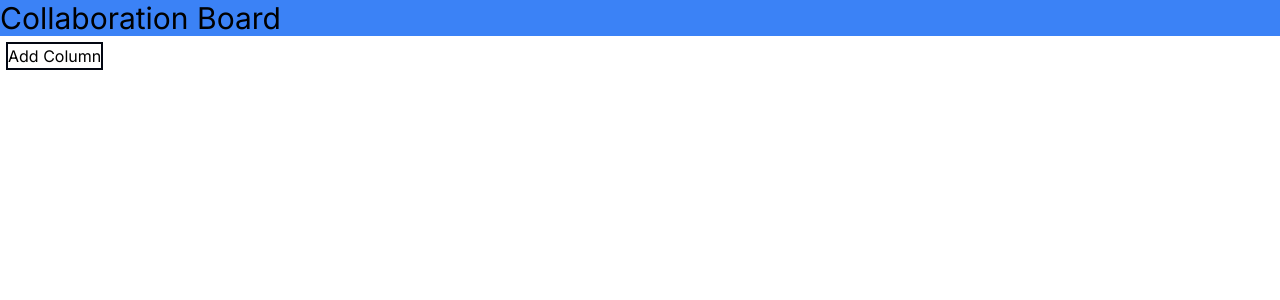
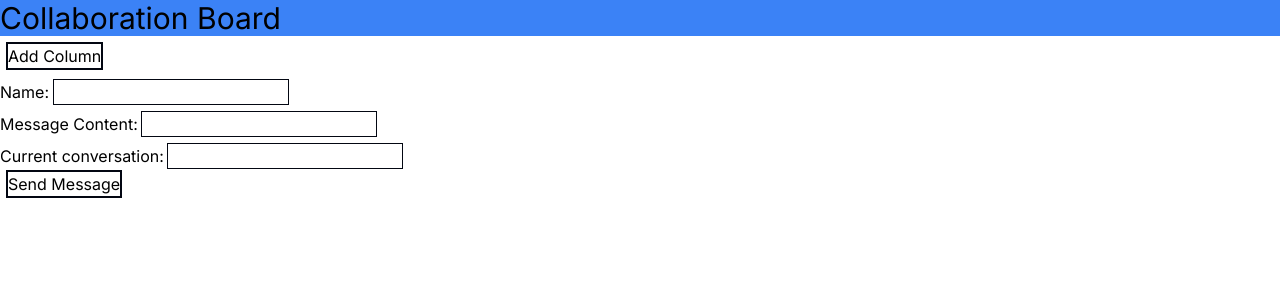
Before and after one commit to mattcmerritt/Collaboration-Board, a Next.js app in the folder frontend/: page / in a window 1280 px wide. Shown: the top 300 px of the page. Built offline with nearby package versions, Linux system fonts and the light colour scheme; no server answers.

Commit message:
testing chat page functionality

```diff
--- a/frontend/app/ChatPage.tsx
+++ b/frontend/app/ChatPage.tsx
@@ -167,7 +167,6 @@ export default function ChatPage() {
 
   return (
     <div id="content">
-      <h1 className="bg-blue-500 text-3xl">Collaboration Board</h1>
       <NameForm
         value={name}
         onChange={handleNameChange}
--- a/frontend/app/page.tsx
+++ b/frontend/app/page.tsx
@@ -3,6 +3,7 @@
 import Image from "next/image"
 import { useState, useEffect, useRef } from 'react'
 import KanbanColumn from "./KanbanColumn.tsx"
+import ChatPage from "./ChatPage.tsx"
 
 export default function Home() {
   // card hook?
@@ -49,6 +50,8 @@ export default function Home() {
       <div id="board" className="flex bg-blue-300">
         {displayColumns()}
       </div>
+
+      <ChatPage />
     </div>
   )
 }
```
